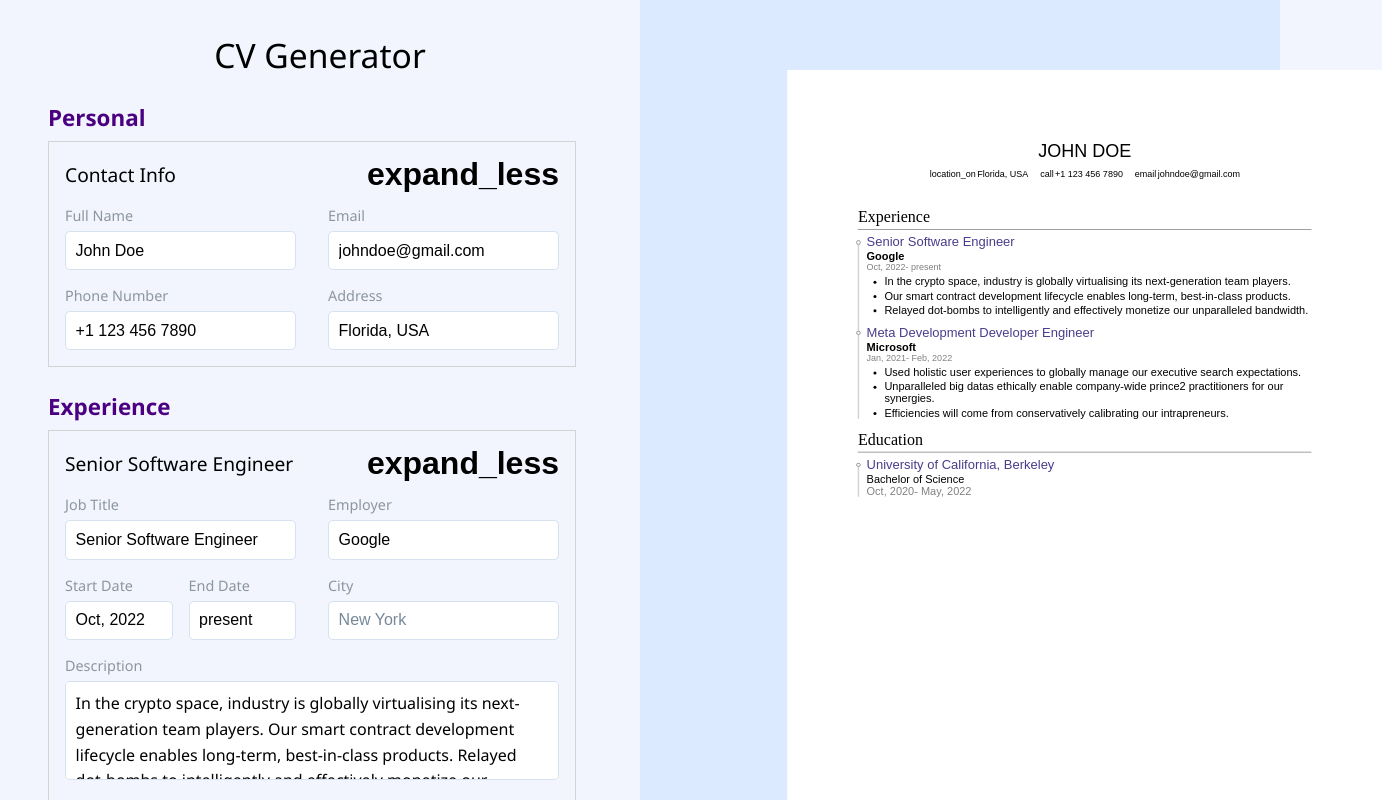
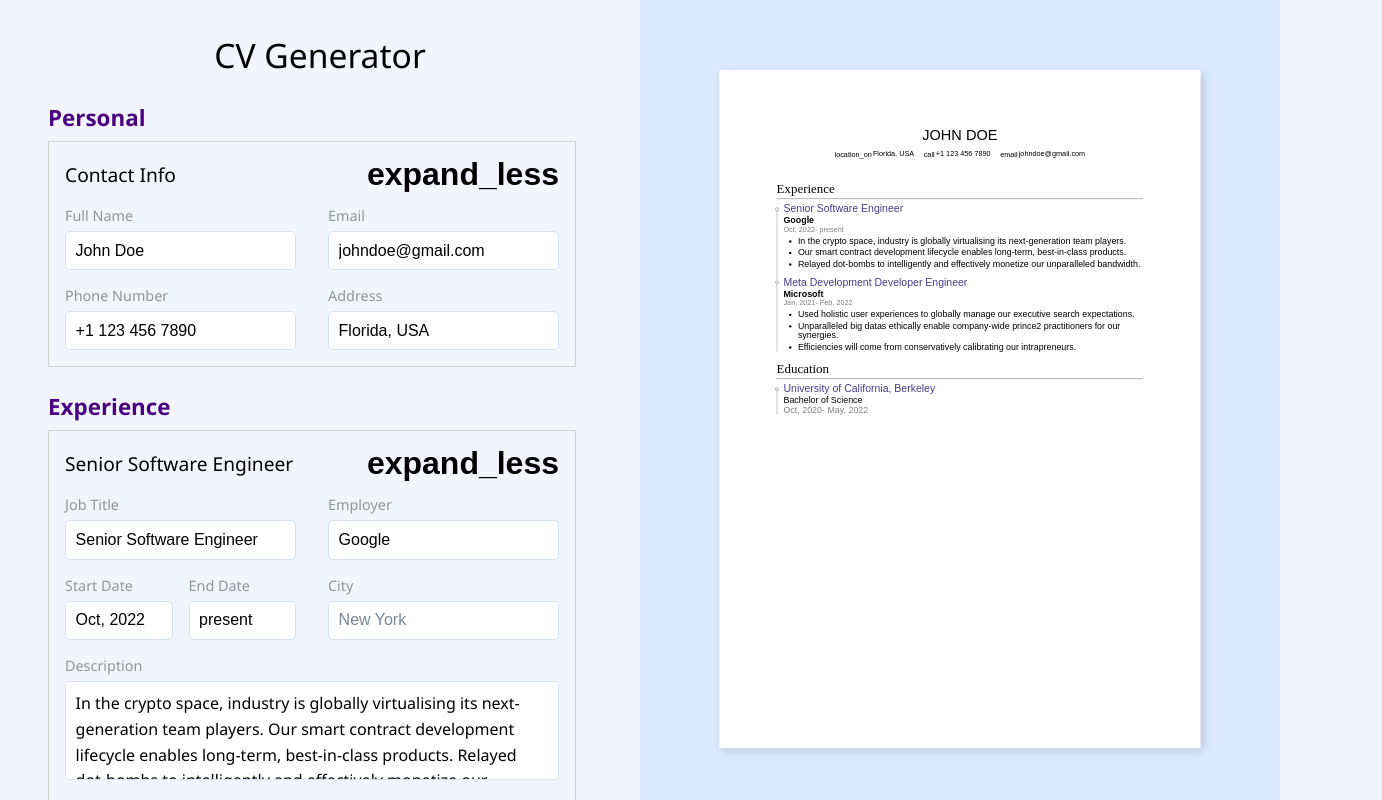
Before and after one commit to columk1/cv-application, a React (Vite) app: page / in a window 1280 px wide. Shown: the top 800 px of the page, 1382 px wide, since content can reach past the window. Built offline with nearby package versions, Linux system fonts and the light colour scheme.

Commit message:
Add proportional scaling useEffect to CV

```diff
--- a/src/components/CV.jsx
+++ b/src/components/CV.jsx
@@ -1,12 +1,30 @@
 import '../styles/CV.css'
+import { useState, useEffect } from 'react'
 
 export default function CV({ data }) {
+  const [scale, setScale] = useState('0.7')
+
+  useEffect(() => {
+    const inputContainer = document.querySelector('.input-container')
+    const resumeContainer = document.querySelector('.resume-container')
+
+    window.addEventListener('resize', resize)
+    resize()
+    function resize() {
+      let containerWidth = inputContainer.offsetWidth
+      let contentWidth = resumeContainer.offsetWidth
+
+      let newScale = Math.min(containerWidth / contentWidth) - 0.2
+      if (newScale < 0.7) setScale(newScale)
+    }
+  })
+
   const person = data.person
   const experience = data.experience
   const education = data.education
 
   return (
-    <div className='resume-container'>
+    <div className='resume-container' style={{ transform: `scale(${scale})` }}>
       <div className='resume'>
         <div className='cv-header'>
           <h2 className='name'>{person.name}</h2>
--- a/src/styles/CV.css
+++ b/src/styles/CV.css
@@ -6,19 +6,21 @@ h4 {
 }
 
 .resume-container {
+  margin-top: 10mm;
   font-family: 'DM Sans', sans-serif;
   width: 210mm;
-  height: 297mm;
-  /* aspect-ratio: 1 / 1.41; */
-  margin: 10mm auto;
+  /* height: 297mm; */
+  aspect-ratio: 1 / 1.41;
   background-color: white;
   font-size: 11pt;
   transform-origin: top center;
-  transform: scale(75%);
+  transform: scale(0.75);
+  box-shadow: 5px 5px 15px 0px rgb(0 0 0 / 15%);
 }
 
 .resume {
   padding: 25mm;
+  margin: 0 auto;
 }
 
 .cv-header {
--- a/src/styles/home.css
+++ b/src/styles/home.css
@@ -1,11 +1,13 @@
 .input-container,
 .output-container {
-  width: 50vw;
+  width: 50%;
   min-height: 100vh;
   padding: 2rem 3rem;
 }
 
 .output-container {
+  display: grid;
+  justify-content: center;
   background-color: #dbeafe;
 }
 
```
